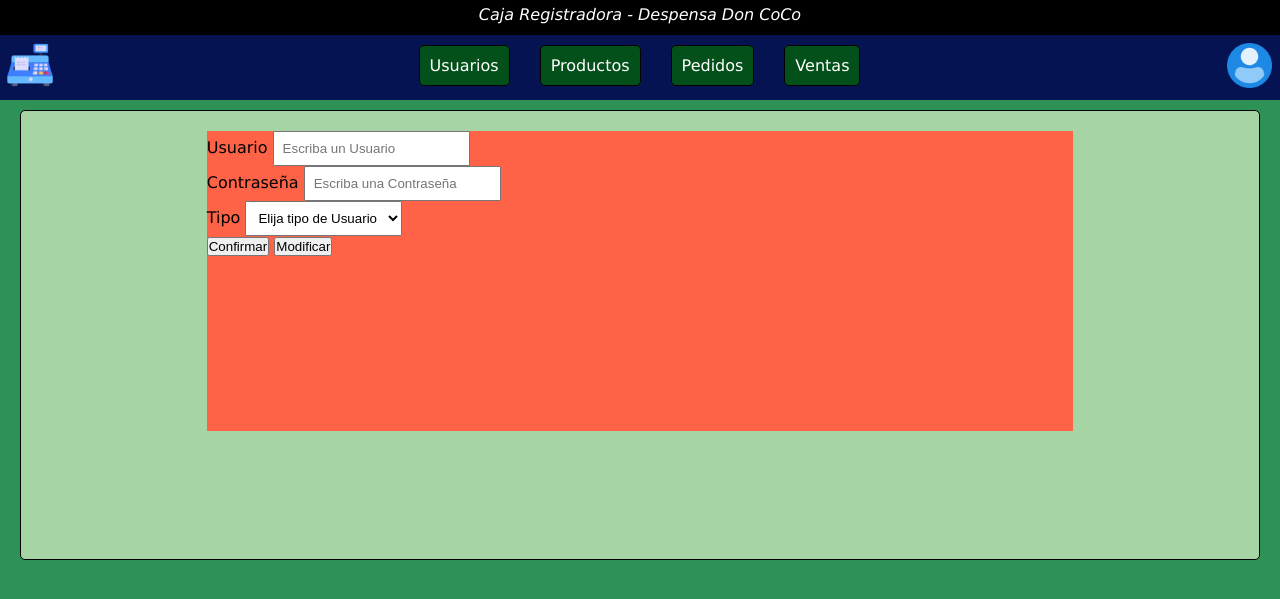
After one commit to DarioNel/CajaRegistradora, a PHP site: page /php/user.php in a window 1280 px wide. The commit adds this page. Shown: the top 599 px of the page. Run offline with PHP 8.4, Linux system fonts and the light colour scheme.

Commit message:
version 4 modulo header extesion .php

```diff
--- /dev/null
+++ b/css/header.css
@@ -0,0 +1,71 @@
+* {
+    padding: 0;
+    margin: 0;
+    box-sizing: border-box;
+}
+
+body {
+    background-color: #2E9256;
+    font-family: Verdana, Geneva, Tahoma, sans-serif;
+}
+
+.titulo {
+    background-color: black;
+    color: #FFF;
+    height: 35px;
+    text-align: center;
+    font-style: italic;
+    padding: 5px;
+}
+
+.content-header {
+    background-color:#051352;
+    display: flex;
+    justify-content: center;
+    justify-content:space-between;
+    height: 65px;
+    width: 100%;
+}
+
+.logo {
+    height: 50px;
+    width: 50px;
+    margin:5px;
+    transition: all 0.3s;
+}
+
+.logo:hover {
+    transform: scale(1.2);
+}
+
+.navbar ul {
+    height: 60px;
+    list-style: none;
+    display: flex;
+    align-items: center;
+}
+
+.navbar ul li {
+    margin: 15px;
+    transition: all 0.3s;
+}
+
+.navbar ul li:hover {
+    transform: scale(1.1);
+}
+
+.navbar ul li a {
+    background-color:#055318f5;
+    color: #FFF;
+    text-decoration: none;
+    padding: 10px;
+    border: 1px solid black;
+    border-radius: 5px;
+
+}
+
+.sesion-logo {
+    height: 45px;
+    width: 45px;
+    margin:8px;
+}
--- /dev/null
+++ b/css/user.css
@@ -0,0 +1,27 @@
+
+.content-user {
+    background-color:  #a6d4a5;
+    height: 450px;
+    margin: 10px 20px;
+    border-radius: 5px;
+    border: 1px solid;
+
+}
+
+.form-user {
+    background-color: tomato;
+    width: 70%;
+    height: 300px;
+    margin: auto;
+    margin-top: 20px;
+    /*display: flex;
+    justify-content: center;
+    align-items: center;*/
+}
+
+.input {
+
+    padding: 8px;
+
+
+}
--- a/index.html
+++ b/index.php
@@ -3,12 +3,11 @@
 <head>
     <meta charset="UTF-8">
     <meta name="viewport" content="width=device-width, initial-scale=1.0">
-    <link rel="stylesheet" href="../css/login.css">
+    <link rel="stylesheet" href="./css/login.css">
     <title>Iniciar Sesion</title>
 </head>
 <body>
     <div class="header-titulo">Caja Registradora - Despensa Don CoCo</div>
-
     <div class="titulo">
         <h3>Punto de Ventas</h3>
         <img src="./img/express.png" alt="" class="express"/>
--- /dev/null
+++ b/php/header.php
@@ -0,0 +1,19 @@
+<header>
+        <div class="titulo">Caja Registradora - Despensa Don CoCo</div>
+        <div class="content-header">
+            <div>
+            <a href="main.php"><img src="../img/logo.png" class="logo"></a>
+            </div>
+            <nav class="navbar">
+                <ul>
+                    <li><a href="user.php">Usuarios</a></li>
+                    <li><a href="products.php">Productos</a></li>
+                    <li><a href="orders.php">Pedidos</a></li>
+                    <li><a href="sales.php">Ventas</a></li>
+                </ul>
+            </nav>
+            <div class="sesion">
+                <a href="../index.php"><img src="../img/sesion.png" class="sesion-logo"></a>
+            </div>
+        </div>
+    </header>
--- /dev/null
+++ b/php/user.php
@@ -0,0 +1,35 @@
+<!DOCTYPE html>
+<html lang="en">
+<head>
+    <meta charset="UTF-8">
+    <meta name="viewport" content="width=device-width, initial-scale=1.0">
+    <link rel="stylesheet" href="../css/user.css">
+    <link rel="stylesheet" href="../css/header.css">
+    <title>Usuarios</title>
+</head>
+<body>
+    <?php require('header.php')?>
+    <main>
+        <div class="content-user">
+            <form class="form-user" action="" method="">
+                <label for="user">Usuario</label>
+                <input class="input" type="text" name="name" id="user" placeholder="Escriba un Usuario" maxlength="15" required/><br>
+                <label for="passwd">Contraseña</label>
+                <input class="input" type="password" name="password" id="passwd" placeholder="Escriba una Contraseña" maxlength="15" required/><br>
+                <label for="select">Tipo</label>
+                <select class="input" name="select" id="select">
+                    <option value="select" disabled selected >Elija tipo de Usuario</option>
+                    <option value="admin">Administrador</option>
+                    <option value="employee">Empleado</option>
+                </select>
+                <div class="btns">
+                    <button class="btn-blue" type="submit" name="Confirmar">Confirmar</button>
+                    <button class="btn-red"  type="submit" name="Modificar">Modificar</button>
+                </div>
+            </form>
+        </div>
+
+    </main>
+
+</body>
+</html>
```
Also changed, not shown: css/main.css (+7 -78 lines), php/main.php (renamed from php/main.html, +2 -19 lines), php/orders.php (added, +20 -0 lines), php/products.php (added, +21 -0 lines), php/sales.php (added, +21 -0 lines).
